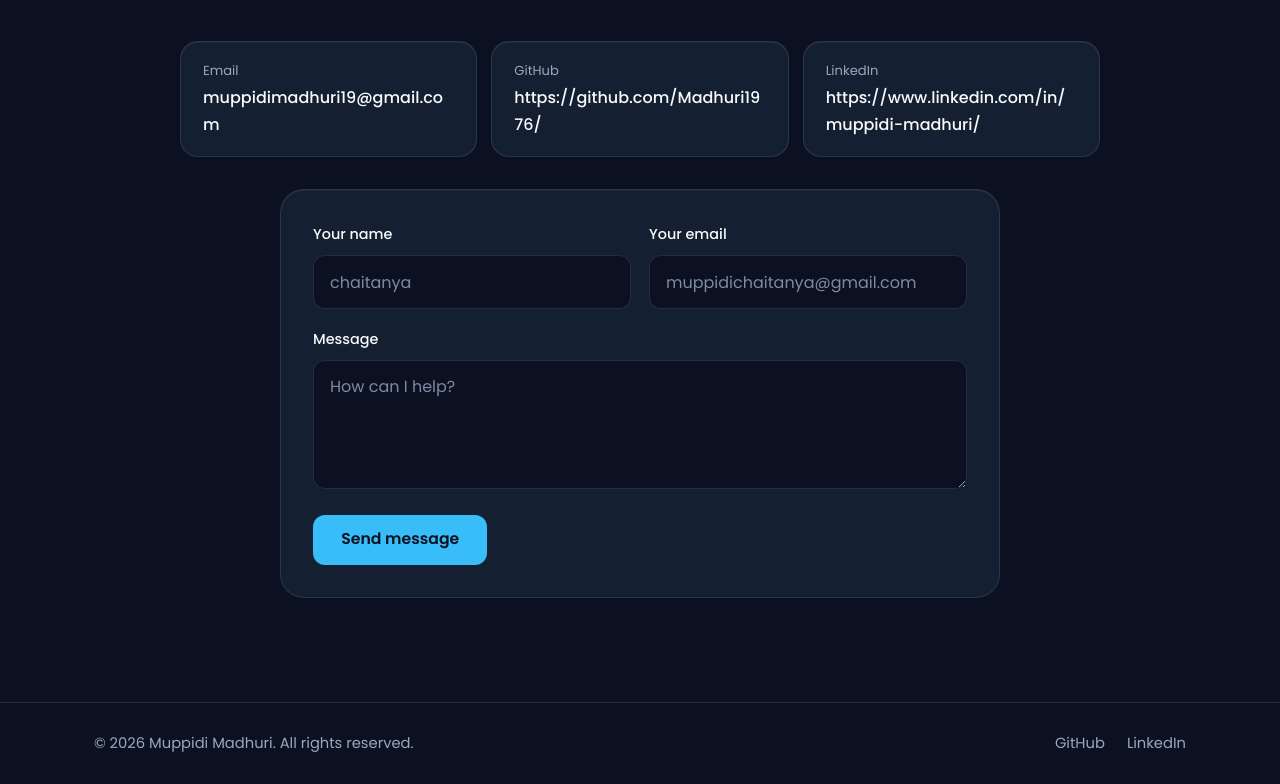
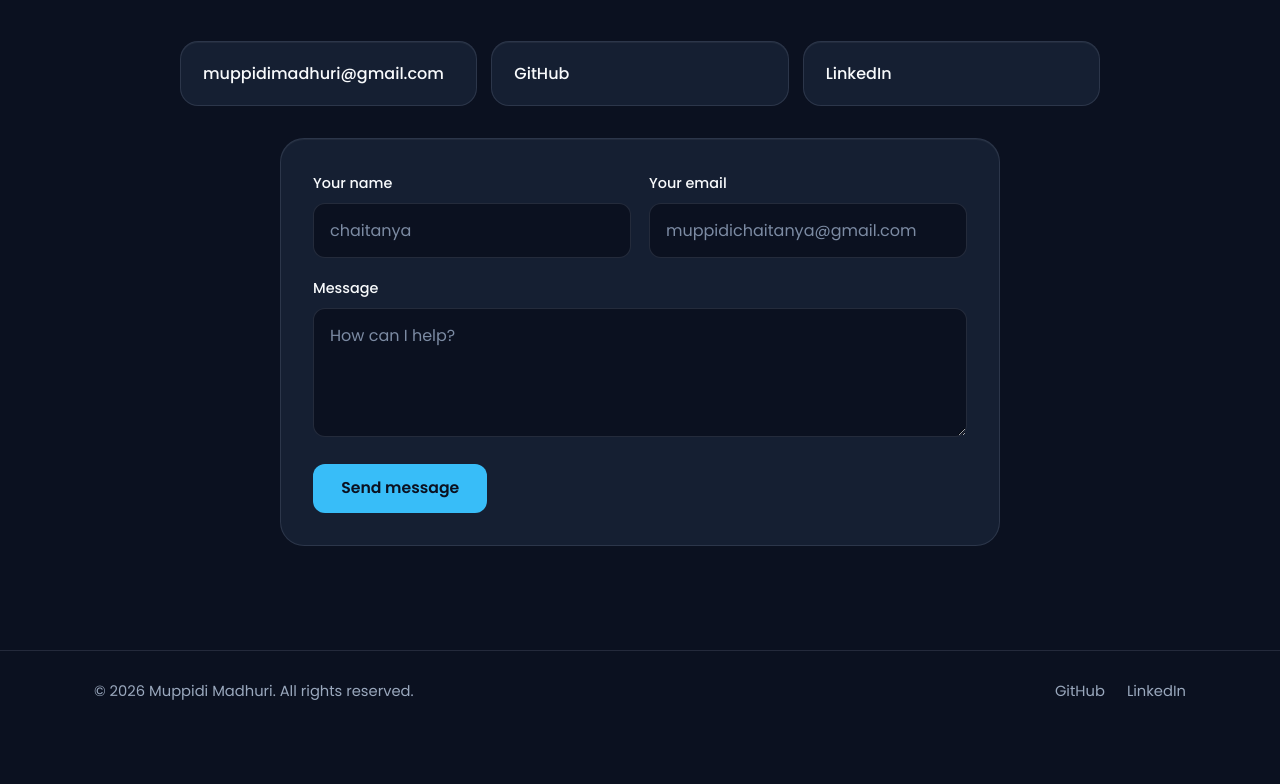
Before and after one commit to Madhuri1976/madhuri-portfolio, a plain HTML site: page index.html in a window 1280 px wide. Shown: the part 3832-4616 px from the top of the page. After the commit the page ends 4564 px from the top, so only its background shows below. Drawn offline with Linux system fonts and the light colour scheme.

Commit message:
index.html

```diff
--- a/index.html
+++ b/index.html
@@ -294,22 +294,19 @@
 
         <ul class="contact-links">
           <li>
-            <a href="mailto:your.email@example.com">
-              <span>Email</span>
-              muppidimadhuri19@gmail.com
-            </a>
+            <a href="mailto:muppidimadhuri@gmail.com">
+  muppidimadhuri@gmail.com
+</a>
           </li>
           <li>
-            <a href="https://github.com/your-username" rel="noopener">
-              <span>GitHub</span>
-              https://github.com/Madhuri1976/
-            </a>
+           <a href="https://github.com/Madhuri1976">
+  GitHub
+</a>
           </li>
           <li>
-            <a href="https://www.linkedin.com/in/your-profile" rel="noopener">
-              <span>LinkedIn</span>
-              https://www.linkedin.com/in/muppidi-madhuri/
-            </a>
+           <a href="https://www.linkedin.com/in/muppidi-madhuri/">
+  LinkedIn
+</a>
           </li>
         </ul>
 
```
